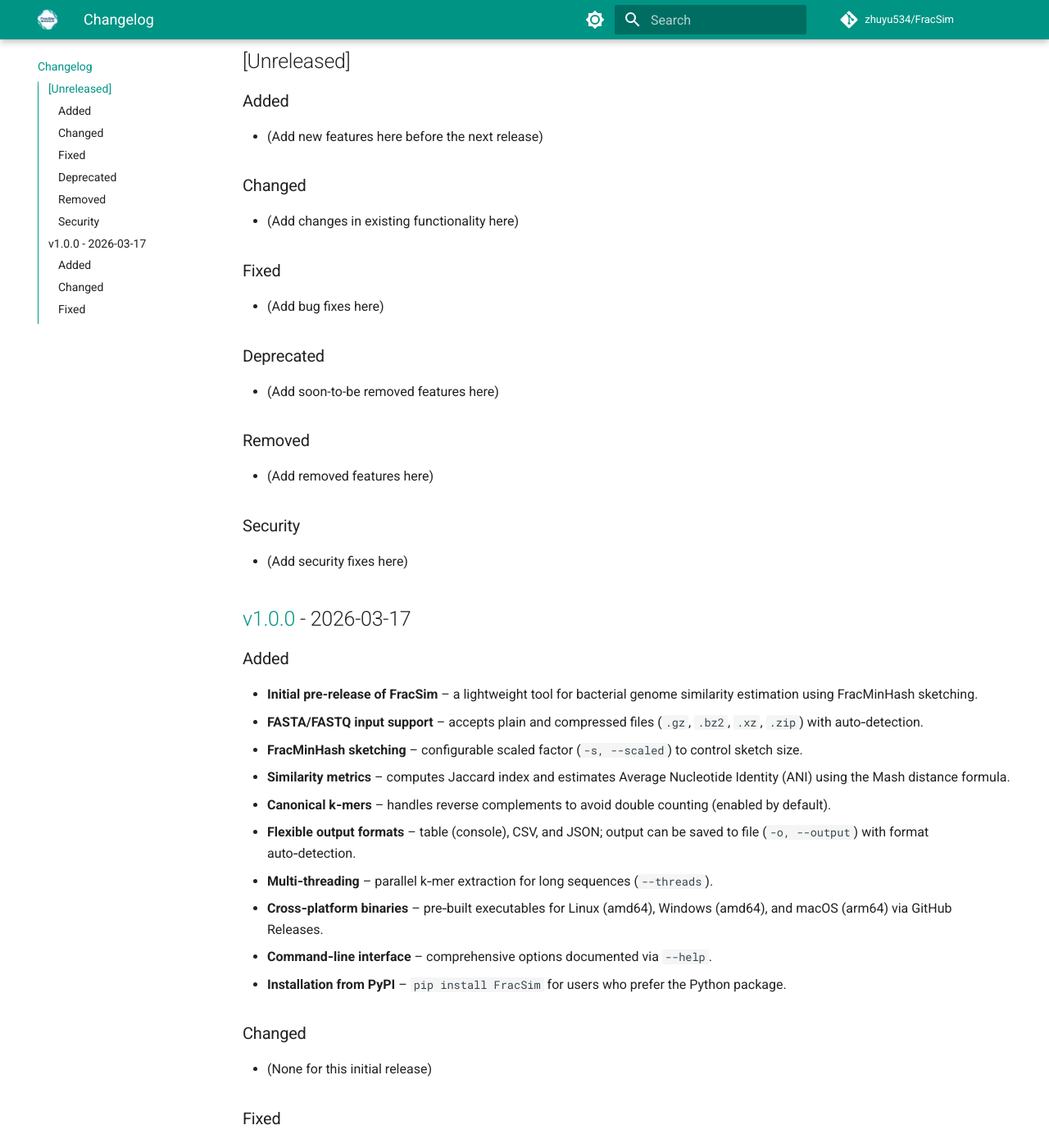
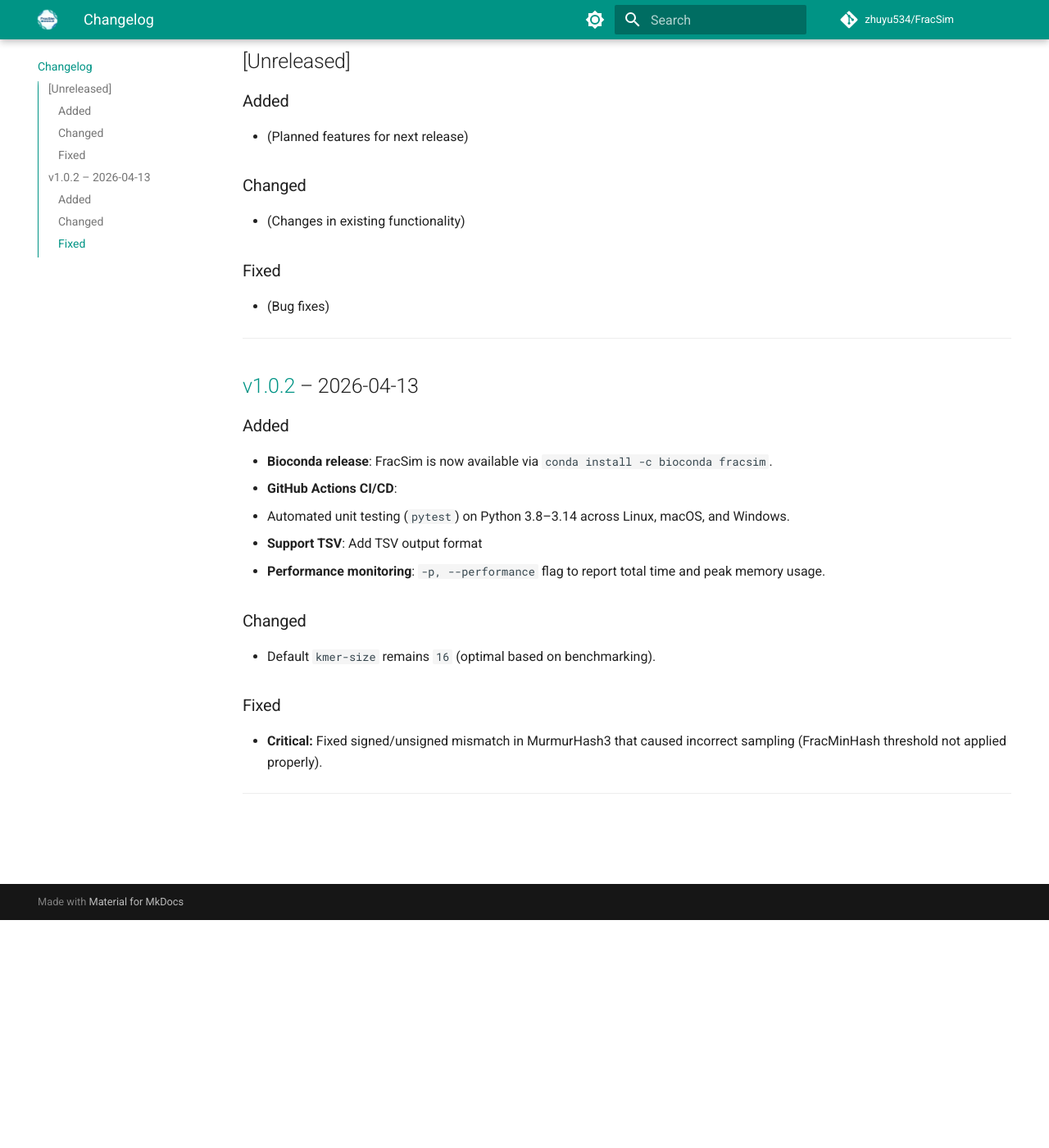
Before and after one commit to zhuyu534/FracSim, an MkDocs documentation site: the page built from docs/changelog.md, in a window 1280 px wide and 1400 px high, scrolled down 278 px. Shown: the whole window at 82% size. Built offline with MkDocs 1.6.1 and Material for MkDocs 9.7.7, drawn with Linux system fonts in a browser that asks for light colours; comment, search, counter and statistics services are not loaded; some of the changed text lies outside the part shown.

Commit message:
Update content

```diff
--- a/docs/changelog.md
+++ b/docs/changelog.md
@@ -9,41 +9,29 @@ and this project adheres to [Semantic Versioning](https://semver.org/spec/v2.0.0
 ## [Unreleased]
 
 ### Added
-- (Add new features here before the next release)
+- (Planned features for next release)
 
 ### Changed
-- (Add changes in existing functionality here)
+- (Changes in existing functionality)
 
 ### Fixed
-- (Add bug fixes here)
+- (Bug fixes)
 
-### Deprecated
-- (Add soon-to-be removed features here)
+---
 
-### Removed
-- (Add removed features here)
-
-### Security
-- (Add security fixes here)
-
-## [v1.0.0](https://github.com/zhuyu534/FracSim/releases/tag/v1.0.0) - 2026-03-17
+## [v1.0.2](https://github.com/zhuyu534/FracSim/releases/tag/v1.0.2) – 2026-04-13
 
 ### Added
-- **Initial pre-release of FracSim** – a lightweight tool for bacterial genome similarity estimation using FracMinHash sketching.
-- **FASTA/FASTQ input support** – accepts plain and compressed files (`.gz`, `.bz2`, `.xz`, `.zip`) with auto‑detection.
-- **FracMinHash sketching** – configurable scaled factor (`-s, --scaled`) to control sketch size.
-- **Similarity metrics** – computes Jaccard index and estimates Average Nucleotide Identity (ANI) using the Mash distance formula.
-- **Canonical k‑mers** – handles reverse complements to avoid double counting (enabled by default).
-- **Flexible output formats** – table (console), CSV, and JSON; output can be saved to file (`-o, --output`) with format auto‑detection.
-- **Multi‑threading** – parallel k‑mer extraction for long sequences (`--threads`).
-- **Cross‑platform binaries** – pre‑built executables for Linux (amd64), Windows (amd64), and macOS (arm64) via GitHub Releases.
-- **Command‑line interface** – comprehensive options documented via `--help`.
-- **Installation from PyPI** – `pip install FracSim` for users who prefer the Python package.
+- **Bioconda release**: FracSim is now available via `conda install -c bioconda fracsim`.
+- **GitHub Actions CI/CD**:
+  - Automated unit testing (`pytest`) on Python 3.8–3.14 across Linux, macOS, and Windows.
+- **Support TSV**: Add TSV output format
+- **Performance monitoring**: `-p, --performance` flag to report total time and peak memory usage.
 
 ### Changed
-- (None for this initial release)
+- Default `kmer-size` remains `16` (optimal based on benchmarking).
 
 ### Fixed
-- (None for this initial release)
+- **Critical:** Fixed signed/unsigned mismatch in MurmurHash3 that caused incorrect sampling (FracMinHash threshold not applied properly).
 
 ---
```
Also changed, not shown: README.md (+97 -11 lines), docs/index.md (+11 -7 lines), docs/installation.md (+2 -3 lines), docs/quickstart.md (+1 -1 lines), docs/usage.md (+1 -1 lines).
